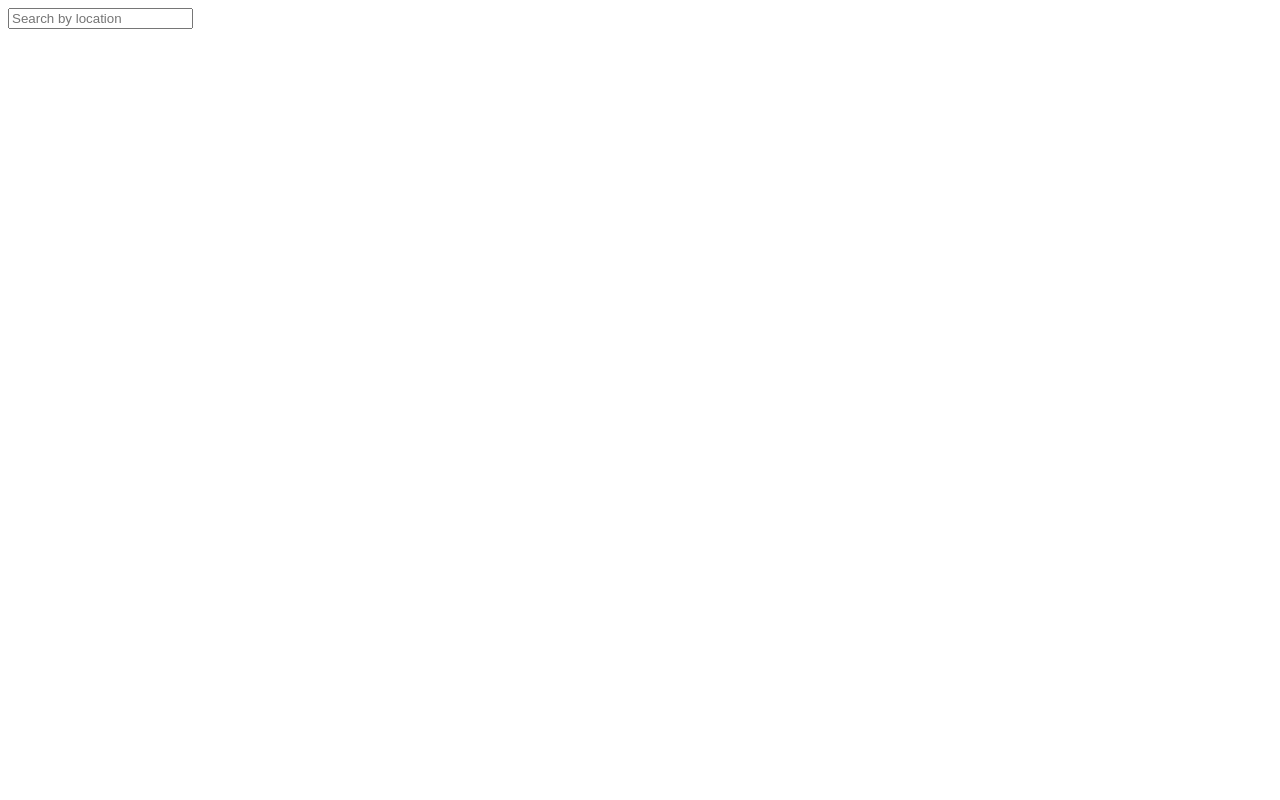
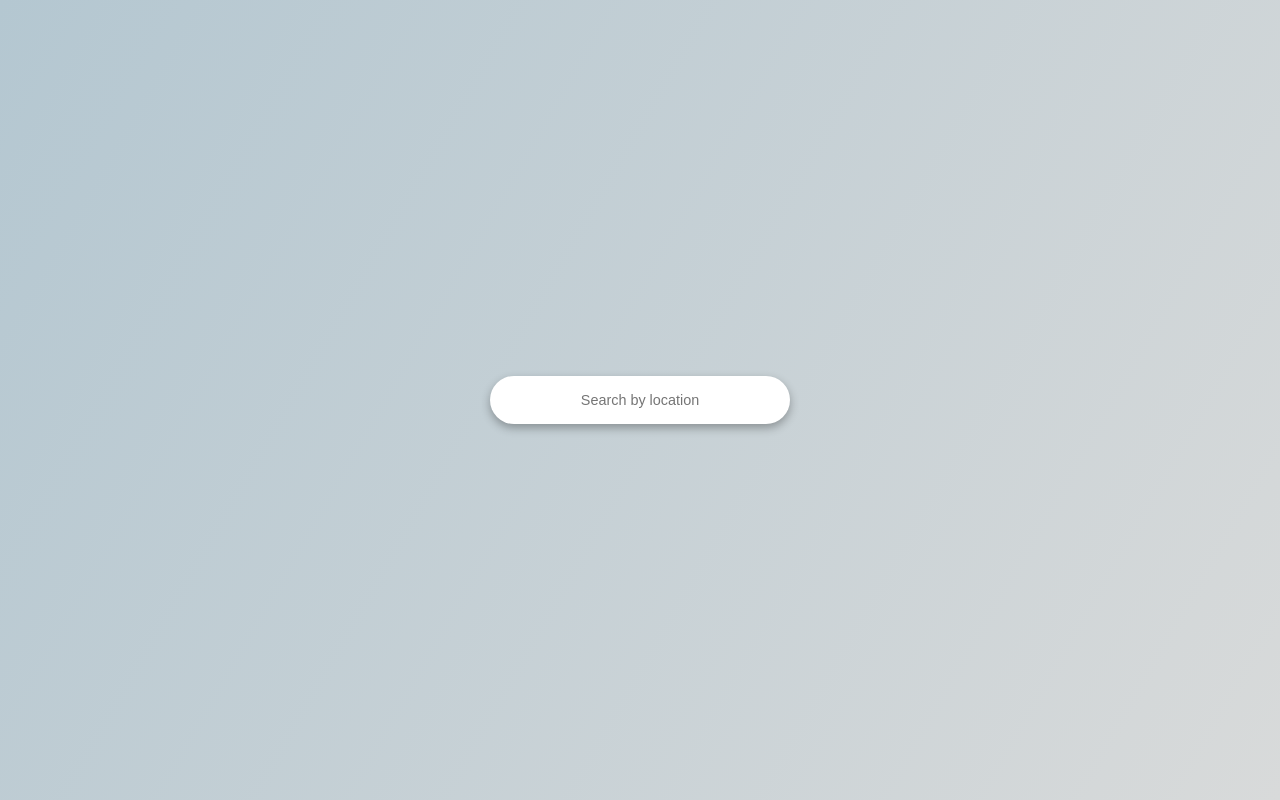
Before and after one commit to rafameyun/Weather-app-, a plain HTML site: page index.html in a window 1280 px wide. Drawn offline with Linux system fonts and the light colour scheme.

Commit message:
Added styles by SASS

```diff
--- a/css/main.css
+++ b/css/main.css
@@ -1 +1,61 @@
-/* No CSS *//*# sourceMappingURL=main.css.map */
+@import url("https://fonts.googleapis.com/css2?family=Poppins:wght@200;400;600&display=swap");
+input {
+  background-color: #fff;
+  border: none;
+  border-radius: 25px;
+  text-align: center;
+  -webkit-box-shadow: 0 4px 10px rgba(0, 0, 0, 0.3);
+          box-shadow: 0 4px 10px rgba(0, 0, 0, 0.3);
+  font-family: inherit;
+  font-size: 0.9rem;
+  padding: 1rem;
+  min-width: 300px;
+  outline-color: rgba(0, 0, 0, 0.2);
+}
+
+.weather {
+  font-size: 2rem;
+  text-align: center;
+}
+
+.weather h2 {
+  display: -webkit-box;
+  display: -ms-flexbox;
+  display: flex;
+  -webkit-box-align: center;
+      -ms-flex-align: center;
+          align-items: center;
+  margin-bottom: 0;
+  color: rgba(0, 0, 0, 0.75);
+}
+
+.weather small {
+  color: rgba(0, 0, 0, 0.75);
+  font-weight: bolder;
+}
+
+* {
+  -webkit-box-sizing: border-box;
+          box-sizing: border-box;
+}
+
+body {
+  background: linear-gradient(300deg, #d8dada, #b4c7d1);
+  font-family: "Popins", sans-serif;
+  display: -webkit-box;
+  display: -ms-flexbox;
+  display: flex;
+  -webkit-box-orient: vertical;
+  -webkit-box-direction: normal;
+      -ms-flex-direction: column;
+          flex-direction: column;
+  -webkit-box-align: center;
+      -ms-flex-align: center;
+          align-items: center;
+  -webkit-box-pack: center;
+      -ms-flex-pack: center;
+          justify-content: center;
+  margin: 0;
+  min-height: 100vh;
+}
+/*# sourceMappingURL=main.css.map */
```
Also changed, not shown: 1 other file.
